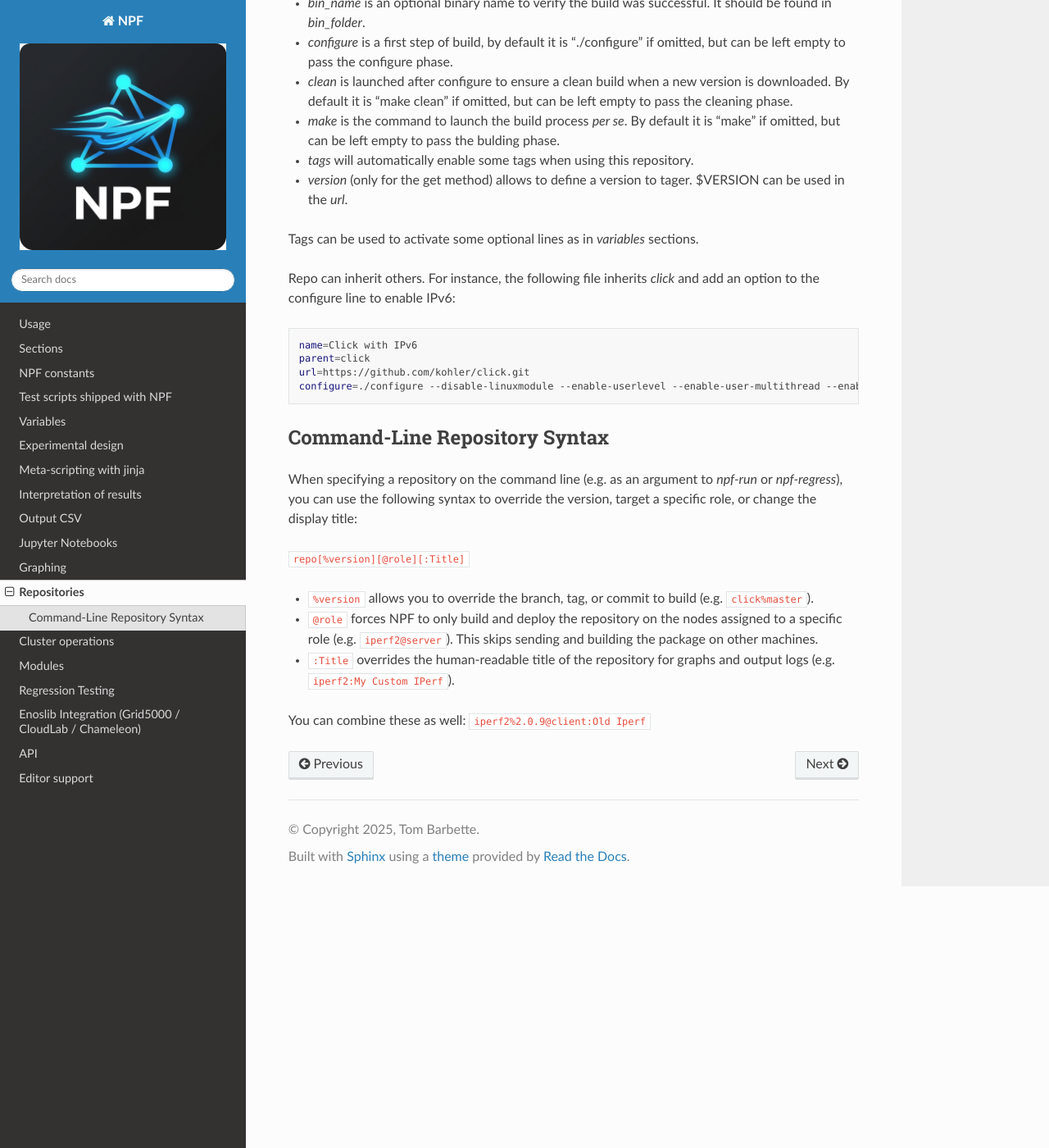
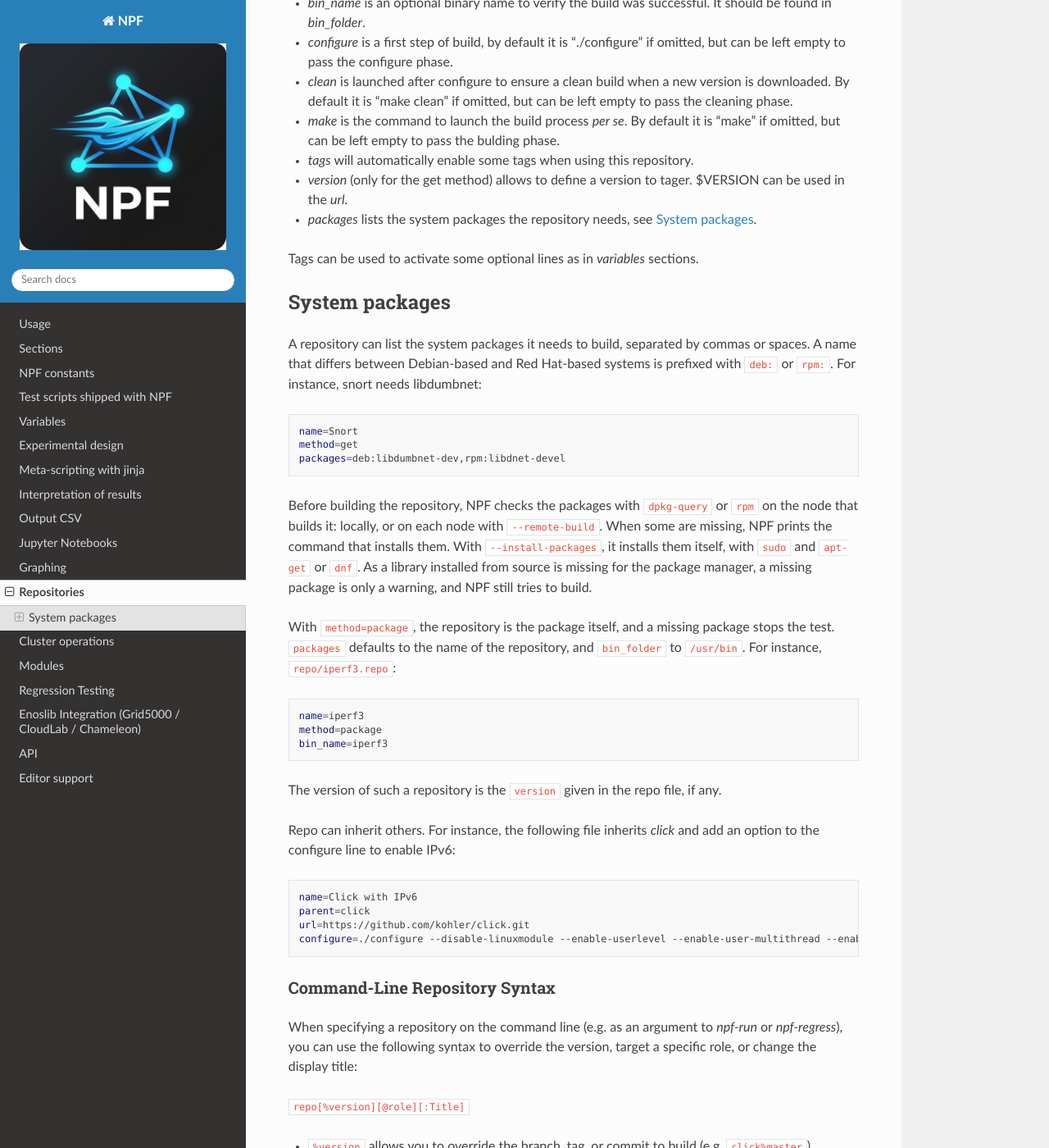
Before and after one commit to tbarbette/npf-docs, a Sphinx documentation site: the page built from docs/source/repos.rst, in a window 1280 px wide and 1400 px high, scrolled down 835 px. Shown: the whole window at 82% size. Built offline with Sphinx 7.4.7 and the Read the Docs theme 3.1.0, drawn with Linux system fonts in a browser that asks for light colours; some of the changed text lies outside the part shown.

Commit message:
Document the system packages of repositories and method=package
packages= lists the system packages a repository needs, with deb: and
rpm: for the names that differ, which NPF checks before building and
installs with --install-packages. method=package was documented as not
implemented. Both come with tbarbette/npf#129.

Co-Authored-By: Claude Opus 5.5 <noreply@anthropic.com>

```diff
--- a/docs/source/repos.rst
+++ b/docs/source/repos.rst
@@ -9,7 +9,7 @@ to fetch and install a specific program, using one of the following ways :
 
 *  **git** : Use git to download and compile a branch or specific commit
 *  **get** : Download a file and compile/install it if needed
-*  **package** : Use the OS package manager (only Red-Hat and Debian based supported for now) (TODO : Still not implemented)
+*  **package** : The repository is a package of the system, installed with its package manager (Debian-based and Red Hat-based systems). See `System packages`_.
 
 The *git* method supports the "history" parameter, allowing to go back in commit history to rebuild the history with older versions (commits). *get* and *package* have a hardcoded version in the repo file.
 The default method is *git*.
@@ -39,8 +39,38 @@ This is the example file to download and build click:
 * `make` is the command to launch the build process *per se*. By default it is "make" if omitted, but can be left empty to pass the bulding phase.
 * `tags` will automatically enable some tags when using this repository.
 * `version` (only for the get method) allows to define a version to tager. $VERSION can be used in the `url`.
+* `packages` lists the system packages the repository needs, see `System packages`_.
 
 Tags can be used to activate some optional lines as in *variables* sections.
+
+System packages
+===============
+
+A repository can list the system packages it needs to build, separated by commas or spaces.
+A name that differs between Debian-based and Red Hat-based systems is prefixed with ``deb:`` or ``rpm:``.
+For instance, snort needs libdumbnet:
+
+.. code-block:: bash
+
+    name=Snort
+    method=get
+    packages=deb:libdumbnet-dev,rpm:libdnet-devel
+
+Before building the repository, NPF checks the packages with ``dpkg-query`` or ``rpm`` on the node that builds it: locally, or on each node with ``--remote-build``.
+When some are missing, NPF prints the command that installs them.
+With ``--install-packages``, it installs them itself, with ``sudo`` and ``apt-get`` or ``dnf``.
+As a library installed from source is missing for the package manager, a missing package is only a warning, and NPF still tries to build.
+
+With ``method=package``, the repository is the package itself, and a missing package stops the test.
+``packages`` defaults to the name of the repository, and ``bin_folder`` to ``/usr/bin``. For instance, ``repo/iperf3.repo``:
+
+.. code-block:: bash
+
+    name=iperf3
+    method=package
+    bin_name=iperf3
+
+The version of such a repository is the ``version`` given in the repo file, if any.
 
 
 Repo can inherit others. For instance, the following file inherits *click* and add an option to the configure line to enable IPv6:
```
